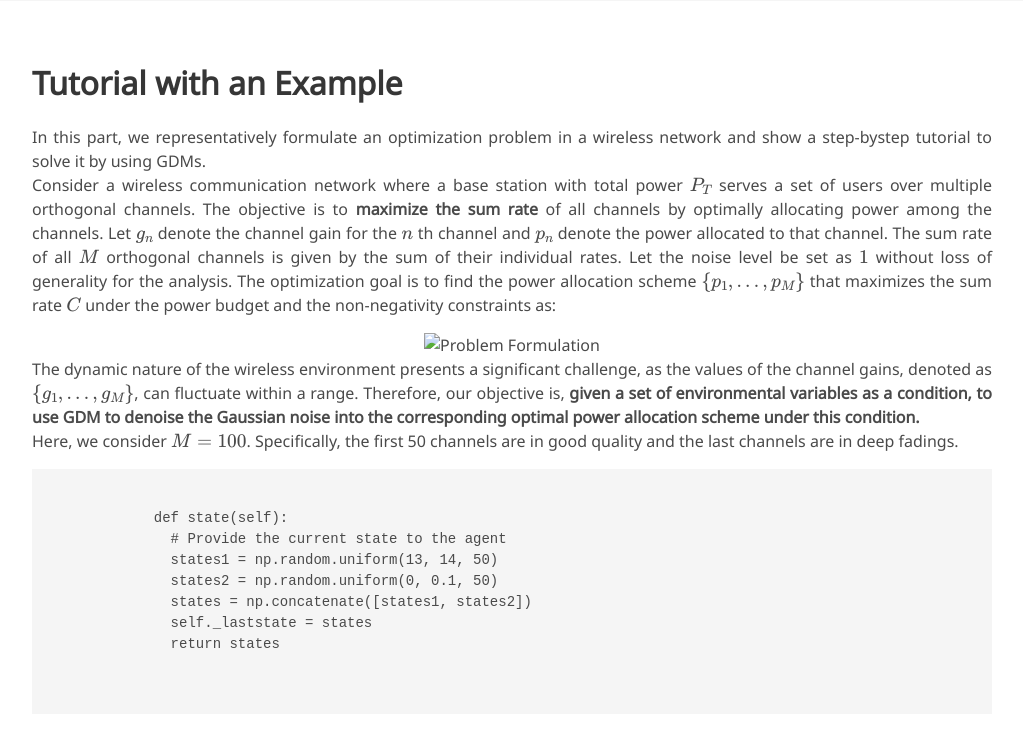
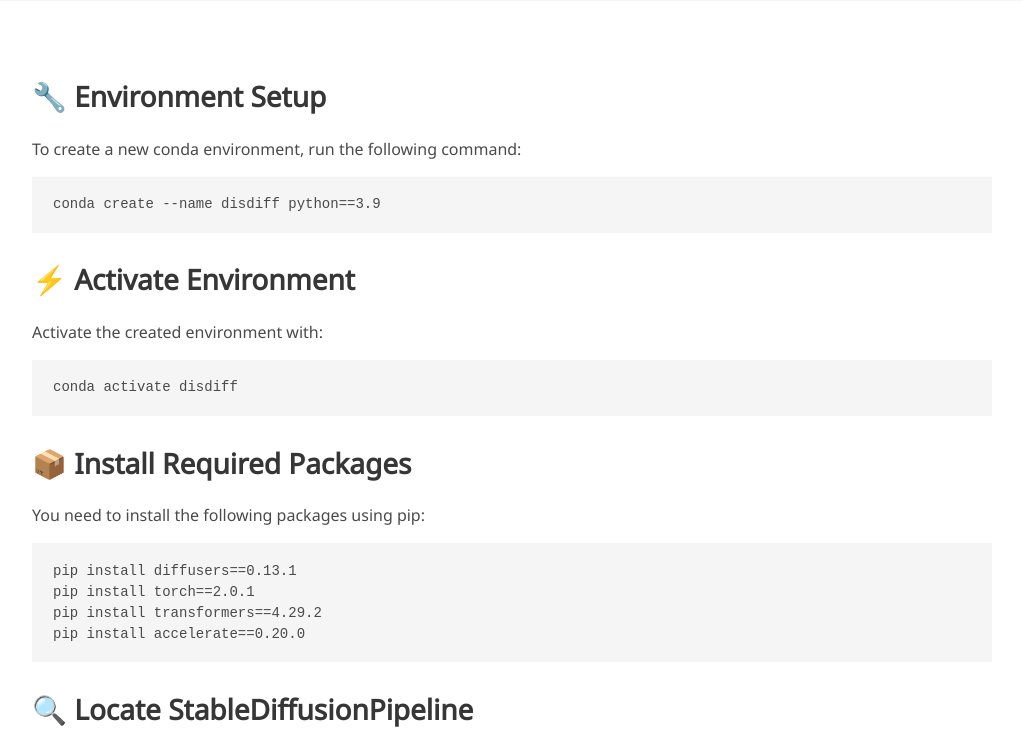
Before and after one commit to HongyangDu/DistributedDiffusion, a plain HTML site: page index.html in a window 1280 px wide. Shown: the part 779-1520 px from the top of the page, without its empty margins (128-1151 px from the left). Drawn offline with nearby package versions, Linux system fonts and the light colour scheme; some packages are replaced by stand-ins of ours; a script that the page names is missing; some icons are missing; a web font is replaced by a local one.

Commit message:
Update index.html

```diff
--- a/index.html
+++ b/index.html
@@ -24,7 +24,7 @@
   <meta name="viewport" content="width=device-width, initial-scale=1">
 
 
-  <title>GDMOPT</title>
+  <title>DistributedDiffusion</title>
   <link rel="icon" type="image/x-icon" href="static/images/favico.ico">
   <link href="https://fonts.googleapis.com/css?family=Google+Sans|Noto+Sans|Castoro"
   rel="stylesheet">
@@ -170,37 +170,6 @@
 
 
 <section class="section hero">
-  <div class="container is-max-desktop">
-      <h2 class="title">Tutorial with an Example</h2>
-      <div class="content has-text-justified">
-        <p>
-          In this part, we representatively formulate an optimization problem in a wireless network and show a step-bystep tutorial to solve it by using GDMs.<br>
-Consider a wireless communication network where a base station with total power $P_T$ serves a set of users over multiple orthogonal channels. The objective is to <b>maximize the sum rate</b> of all channels by optimally allocating power among the channels. Let $g_n$ denote the channel gain for the $n$ th channel and $p_n$ denote the power allocated to that channel. The sum rate of all $M$ orthogonal channels is given by the sum of their individual rates. Let the noise level be set as $1$ without loss of generality for the analysis. The optimization goal is to find the power allocation scheme $\{p_1, ..., p_M\}$ that maximizes the sum rate $C$ under the power budget and the non-negativity constraints as:
-        </p>
-        <div align="center">
-          <img src="static/images/3.png"\ width="50%" alt="Problem Formulation"/>
-        </div>
-
-        <p>
-          The dynamic nature of the wireless environment presents a significant challenge, as the values of the channel gains, denoted as $\{g_1, ..., g_M\}$, can fluctuate within a range. Therefore, our objective is, <b>given a set of environmental variables as a condition, to use GDM to denoise the Gaussian noise into the corresponding optimal power allocation scheme under this condition.</b><br>
-          Here, we consider $M= 100$. Specifically, the first 50 channels are in good quality and the last channels are in deep fadings.
-        </p>
-        <pre>
-          <code>
-            def state(self):
-              # Provide the current state to the agent
-              states1 = np.random.uniform(13, 14, 50)
-              states2 = np.random.uniform(0, 0.1, 50)
-              states = np.concatenate([states1, states2])
-              self._laststate = states
-              return states
-          </code>
-        </pre>
-      </div>
-  </div>
-</section>
-
-<section class="section hero">
   <div class="hero-body">
     <div class="container is-max-desktop content">
       <h2 class="title">🔧 Environment Setup</h2>
```
